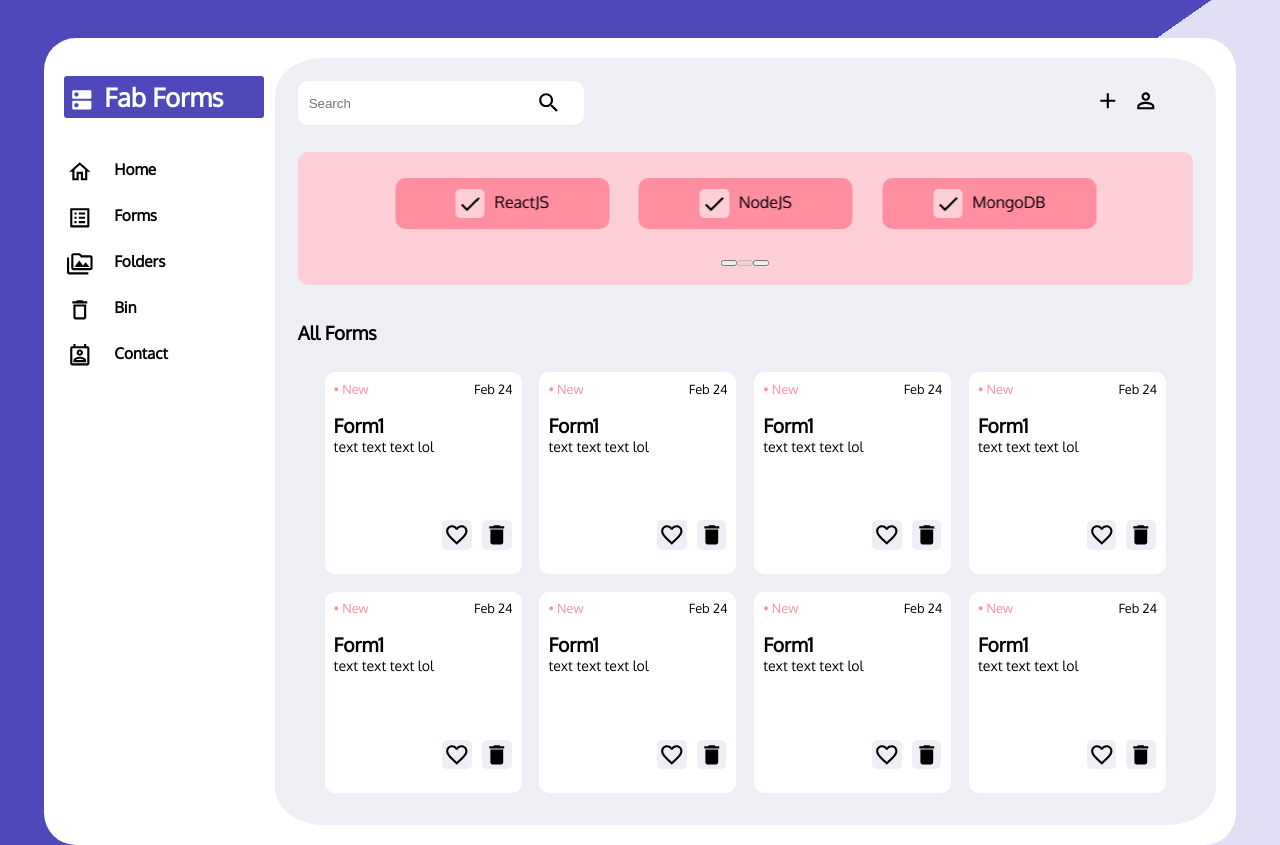
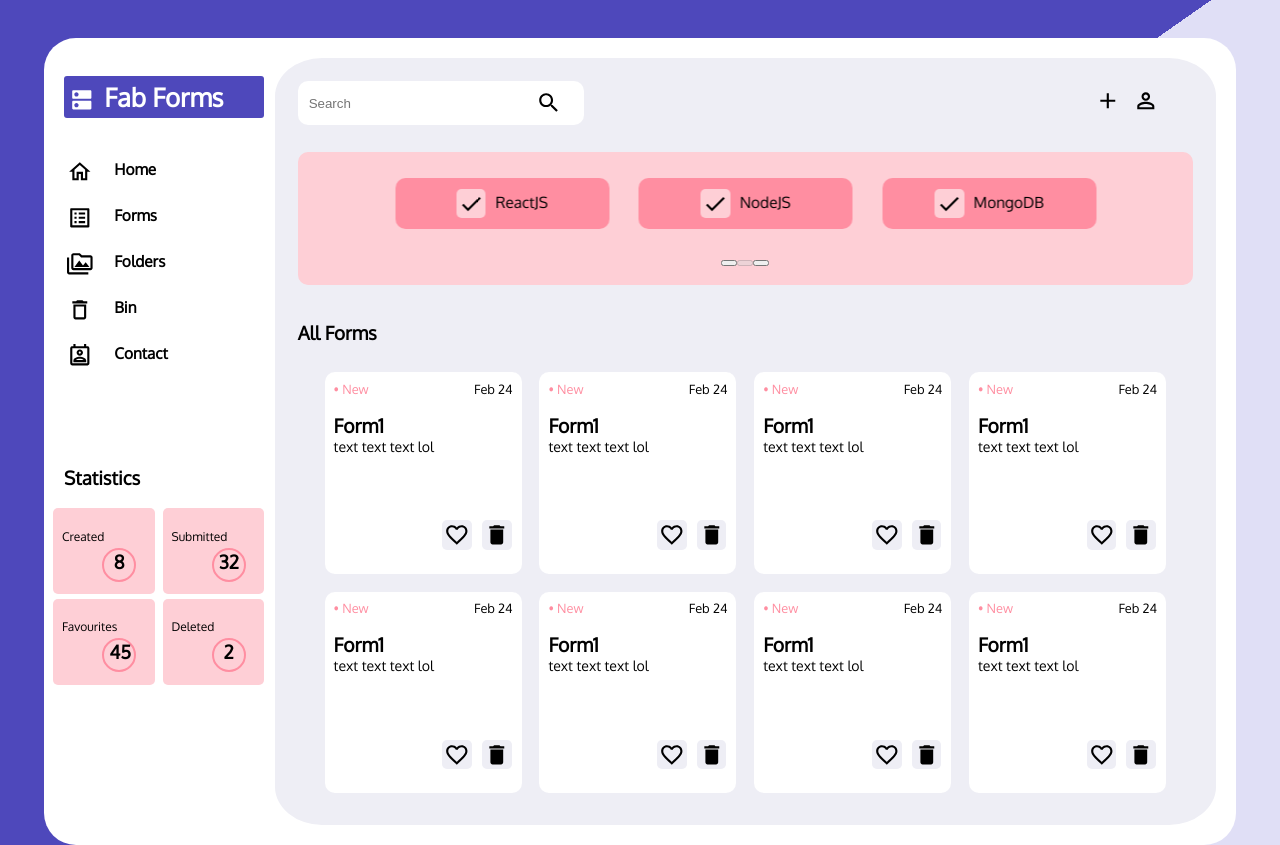
Before and after one commit to AviroopNandy/Google-Forms-Clone, a React (Create React App) app: page / in a window 1280 px wide. Built offline with nearby package versions, Linux system fonts and the light colour scheme.

Commit message:
statistics layout

```diff
--- a/src/App.css
+++ b/src/App.css
@@ -17,3 +17,92 @@
   background:linear-gradient(145deg,var(--purpleDark) 50%,var(--purpleLight) 50%);
   font-family: 'Oxygen', sans-serif;
 }
+
+
+
+
+#profile-body {
+  margin: 0;
+  padding: 0;
+  box-sizing: border-box;
+  font-family: 'Roboto', sans-serif;
+  padding: 50px;
+  text-align: center;
+  position: absolute;
+  top: 0px;
+  right: 0px;
+}
+#profile-container {
+  height: 140px;
+  width: 140px;
+  overflow: hidden;
+  margin: 0 auto;
+  border-radius: 50%;
+  transition: all 0.3s ease-in-out;
+  box-shadow: 0px 1px 5px 0px rgba(0, 0, 0, 0.3);
+  background: linear-gradient(45deg, rgb(248, 242, 223), rgb(156, 92, 36));
+}
+#profile-container:hover {
+  height: 250px;
+  width: 250px;
+  border-radius: 5px;
+  box-shadow: 0px 1px 35px 0px rgba(0, 0, 0, 0.3);
+}
+#profile-container #profile-wrapper img {
+  position: relative;
+  z-index: 20;
+  border-radius: 50%;
+  display: block;
+  height: 100px;
+  width: 100px;
+  border: 5px solid #fff;
+  object-fit: cover;
+  margin: 20px auto;
+  transition: all 0.3s ease;
+}
+#profile-container:hover #profile-wrapper img.active {
+  height: 250px;
+  width: 250px;
+  margin: 0px auto;
+  border: none;
+  border-radius: 5px;
+}
+#profile-wrapper #profile-title {
+  color: #000;
+  font-size: 20px;
+  font-weight: 400;
+  padding: 10px;
+  line-height: 5px;
+}
+#logout-button {
+  height: auto;
+  width: auto;
+  background: #fff;
+  border: none;
+  outline: none;
+  cursor: pointer;
+  font-size: 15px;
+  font-weight: 400;
+  border-radius: 5px;
+  transition: all 0.3s;
+  padding: 10px 40px 10px 40px !important;
+  color: #000000;
+}
+
+
+
+.wrapper {
+  width: 100px; /* Set the size of the progress bar */
+  height: 100px;
+  position: absolute; /* Enable clipping */
+  clip: rect(0px, 100px, 100px, 50px); /* Hide half of the progress bar */
+}
+/* Set the sizes of the elements that make up the progress bar */
+.circle {
+  width: 80px;
+  height: 80px;
+  border: 10px solid green;
+  border-radius: 50px;
+  position: absolute;
+  clip: rect(0px, 50px, 100px, 0px);
+}
--- a/src/components/Carousel/Carousel.module.css
+++ b/src/components/Carousel/Carousel.module.css
@@ -16,6 +16,7 @@
     margin:auto;
     align-items: center;
     justify-content: space-between;
+    font-size:1.2vw;
 }
 .crow>div{
     background:var(--pinkTwo);
--- a/src/components/LoginApp/LoginApp.module.css
+++ b/src/components/LoginApp/LoginApp.module.css
@@ -27,8 +27,12 @@
     align-items: center;
 }
 .sub1>h1{
-    width:100%;
+    width:60%;
     text-align: center;
+    border:2px solid var(--purpleLight);
+    padding:1%;
+    border-radius: 5px;
+    color:var(--purpleLight);
 }
 .sub1>div{
     width:45%;
--- a/src/components/SideContainer/SideContainer.js
+++ b/src/components/SideContainer/SideContainer.js
@@ -20,6 +20,15 @@
                     <li><DeleteOutlinedIcon className={styles.sideIcons}/><h4>Bin</h4></li>
                     <li><PermContactCalendarOutlinedIcon className={styles.sideIcons}/><h4>Contact</h4></li>
                 </ul>
+                <div style={{marginTop:"45%"}}>
+                    <h3>Statistics</h3>
+                    <div className={styles.statistics}>
+                        <div><p>Created</p><h3>8</h3></div>
+                        <div><p>Submitted</p><h3>32</h3></div>
+                        <div><p>Favourites</p><h3>45</h3></div>
+                        <div><p>Deleted</p><h3>2</h3></div>
+                    </div>
+                </div>
         </div>
         )
     }
--- a/src/components/SideContainer/SideContainer.module.css
+++ b/src/components/SideContainer/SideContainer.module.css
@@ -43,3 +43,35 @@
     margin-right:15%;
     vertical-align:text-bottom !important;
 }
+.statistics{
+    bottom:0;
+    display:flex;
+    justify-content: space-between;
+    flex-wrap: wrap;
+    width:100%;
+    margin-left:-5%;
+}
+.statistics>div{
+    /* flex:1; */
+    width:40%;
+    margin-bottom:2%;
+    background:var(--pinkOne);
+    padding:4%;
+    border-radius:5px;
+}
+.statistics>div>p{
+    font-size:0.75rem;
+    padding-bottom:0;
+    margin-bottom:0;
+}
+.statistics>div>h3{
+    margin:5%;
+    padding:0 5px;
+    float:right;
+    margin-right:10px;
+    border:2px solid var(--pinkTwo);
+    width: 20px;
+    height: 30px;
+    border-radius: 50px;
+    text-align: center;
+}
```
Also changed, not shown: src/containers/Home/Home.js (+14 -1 lines).
